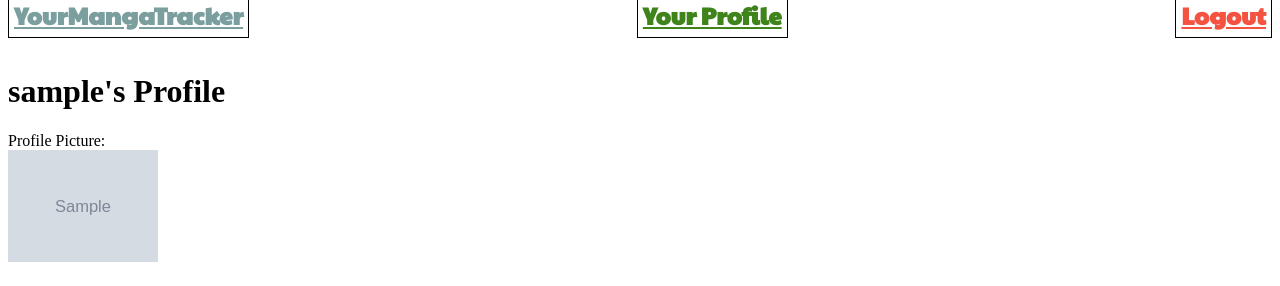
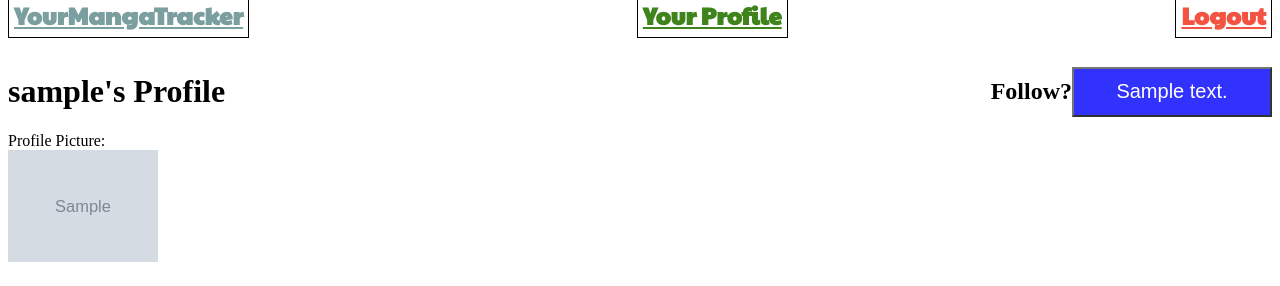
Before and after one commit to ochxco/teamnojeb8, a Python web app: template templates/friend.html in a window 1280 px wide. Shown: the top 286 px of the page. Run offline with Jinja, Linux system fonts and the light colour scheme; the template is opened without the code that fills it: most values are stand-ins (such as "Sample title", 1, 10 or a date in 2020); grey boxes marked "Sample" are stand-in pictures.

Commit message:
modified

```diff
--- a/styles/friend.css
+++ b/styles/friend.css
@@ -11,7 +11,26 @@
   padding: 5px;
   color: rgb(123, 158, 158);
 }
-
+.follow{
+  display: flex;
+  align-items: center;
+}
+.top{
+  display: flex;
+  align-items: center;
+  justify-content: space-between;
+}
+#btn{
+  width:200px;
+  height:50px;
+  font-size: 20px;
+  background-color:blue;
+  opacity: 0.8;
+  color:white;
+}
+#btn:hover{
+  opacity: 1;
+}
 #profbut{
   align-content: right;
   border: solid 1px black;
@@ -29,3 +48,18 @@ img {
   max-width:150px;
   max-height: 200px;
 }
+#favorite{
+  display: flex;
+  flex-direction: row;
+
+
+
+}
+.favorited{
+  display: flex;
+  flex-direction: column;
+  width: 150px;
+  margin:5px;
+  text-align: center;
+  background-color: white;
+}
--- a/templates/friend.html
+++ b/templates/friend.html
@@ -14,16 +14,29 @@
       <h2> <a href="/profile" id="profbut"> Your Profile </a> </h2>
       <h2> <a href={{logout}} id="logoutbut">Logout</a> </h2>
     </div>
-    <h1>{{username}}'s Profile</h1>
+    <div class='top'>
+      <h1>{{username}}'s Profile</h1>
+      <div class='follow'>
+        <h2> Follow? </h2>
+        <form method =POST action='/friend/{{id}}'>
+          <button type='submit' id='btn'>{{text}}</button>
+        </form>
+      </div>
+    </div>
     <h7>Profile Picture: </h7>
     <br>
     <img src={{image}}></img>
     <h3> Favorites </h3>
+    <div class="box" id ='favorite'>
+      {% for key,value in h.items() %}
+        <div class="favorited">
+          <img class='cssimg' src={{value[0]}}>
+          <a href='/manga/{{value[2]}}'>{{value[1]}}</a>
+        </div>
+      {% endfor %}
+    </div>
     <br>
-    <h3> Follow? </h3>
-    <form method =POST action='/friend/{{id}}'>
-      <button type='submit'>{{text}}</button>
-    </form>
+
   </body>
 
 </html>
--- a/templates/settings.html
+++ b/templates/settings.html
@@ -12,7 +12,7 @@
     <form method = POST action='/profile'>
       <br>
       Profile Picture:
-      <input type = 'text' id='profile_img' name='profile_img' value='Enter a url...'></input>
+      <input type = 'text' id='profile_img' name='profile_img' placeholder='Enter a url...'></input>
       <br>
       <button type='submit' >Edit your Profile!</button>
     </form>
--- a/templates/tryanime.html
+++ b/templates/tryanime.html
@@ -5,7 +5,7 @@
     <title>tryanimes</title>
     <script src="https://cdnjs.cloudflare.com/ajax/libs/jquery/2.1.4/jquery.js"></script>
     <script src="/scripts/tryanime.js"></script>
-    <link rel="stylesheet" href="/styles/tryanime.css"/>
+
   </head>
   <body>
     <input type='textbox' id ='searchterm'></input>
```
Also changed, not shown: main.py (+34 -17 lines), styles/homepage.css (+10 -1 lines), templates/homepage.html (+2 -20 lines), templates/ownprofile.html (+16 -7 lines).
